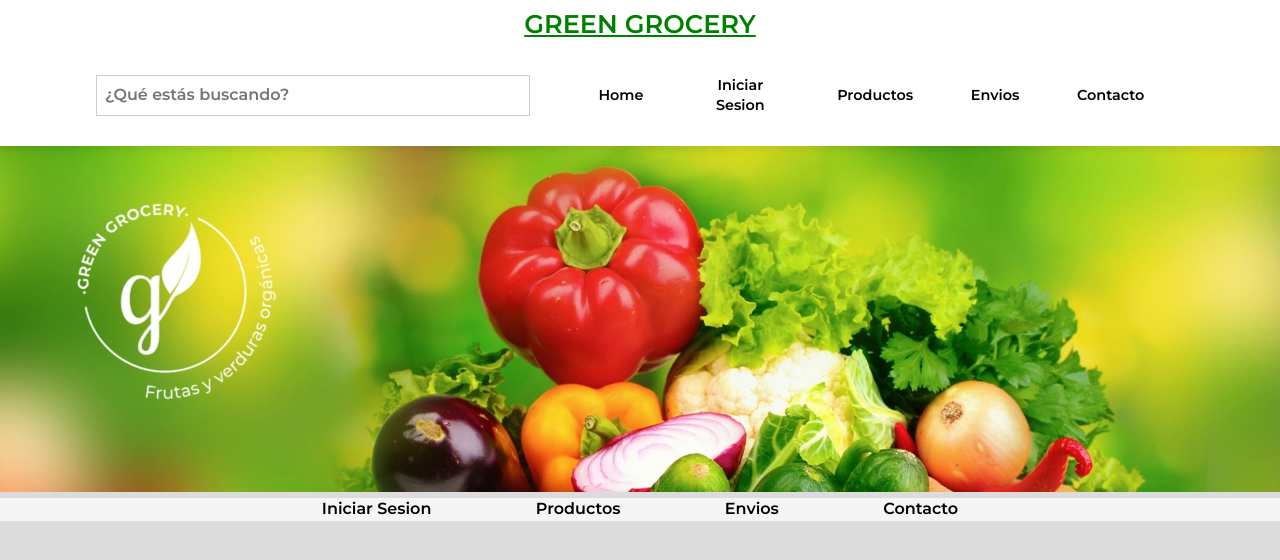
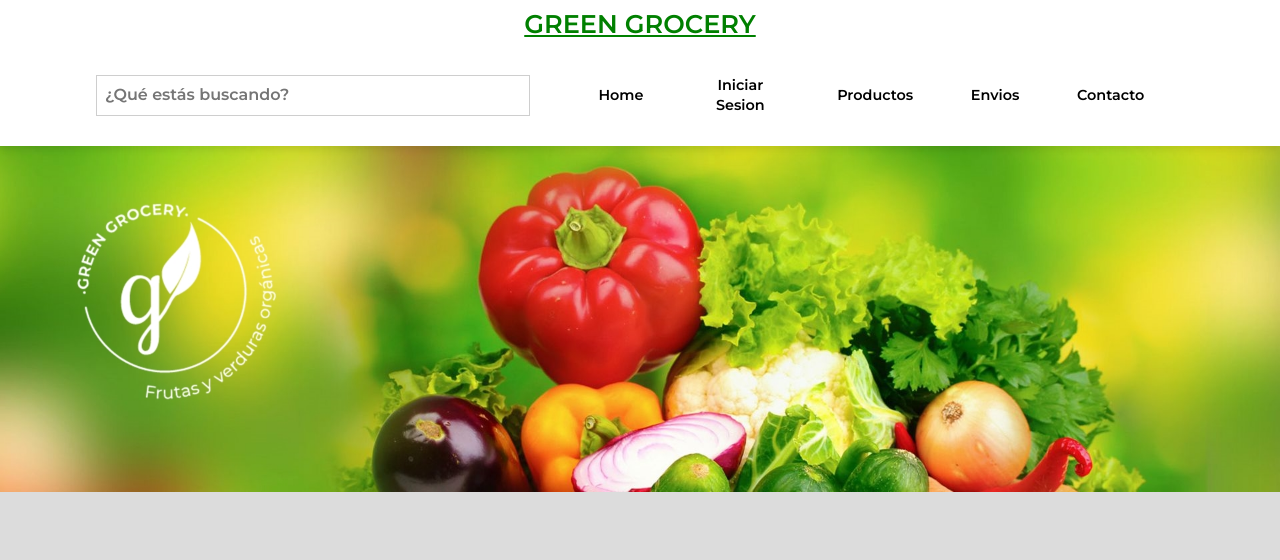
Before and after one commit to facualvarez5/GreenGrocery, a plain HTML site: page index.html in a window 1280 px wide. Drawn offline with Linux system fonts and the light colour scheme.

Commit message:
Modifico_footer

```diff
--- a/index.html
+++ b/index.html
@@ -46,11 +46,7 @@
     </header>
       <img class="fotoBanner" src="imagenes/banner + logo.jpg" alt="Frutas banner"/>
     <footer>
-        <div class="divFooter">
-          <a href="usuario.html">Iniciar Sesion</a>
-          <a href="productos.html">Productos</a>
-          <a href="envios.html">Envios</a>
-          <a href="contacto.html">Contacto</a>
+
         </div>
     </footer>
   </body>
```
